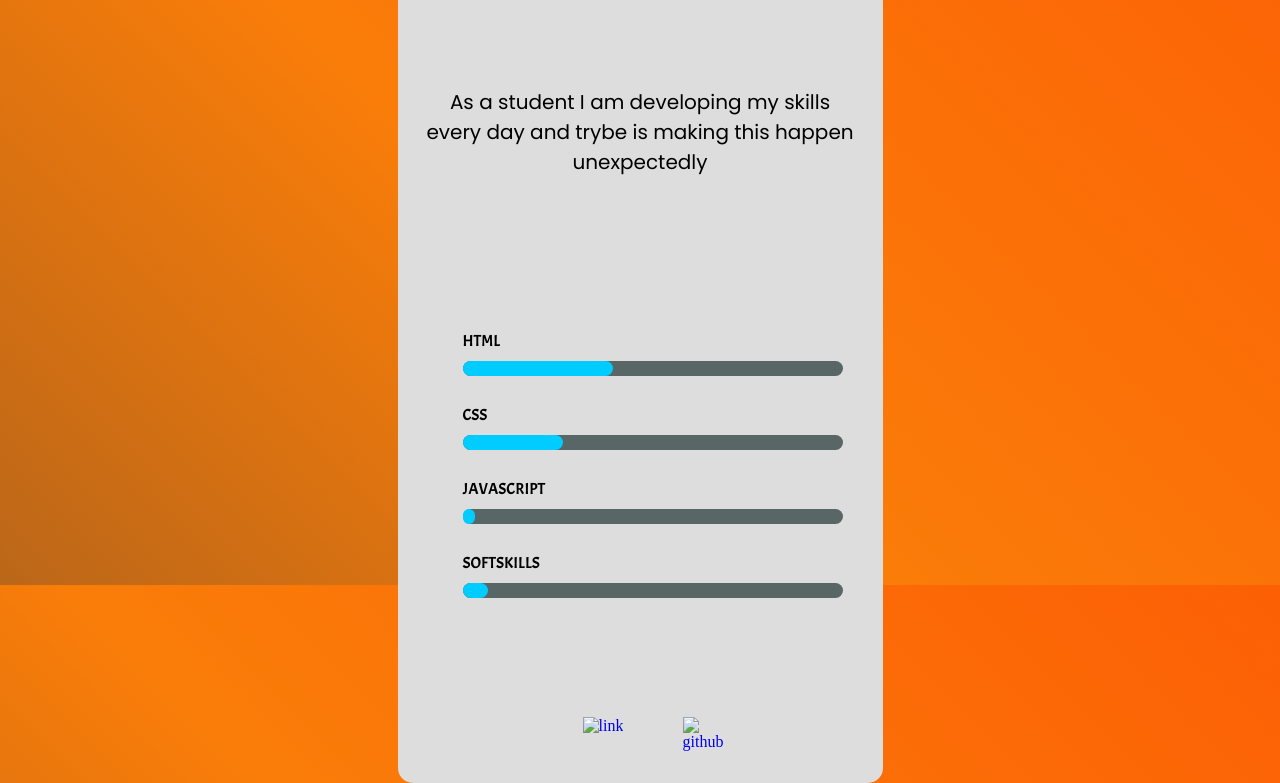
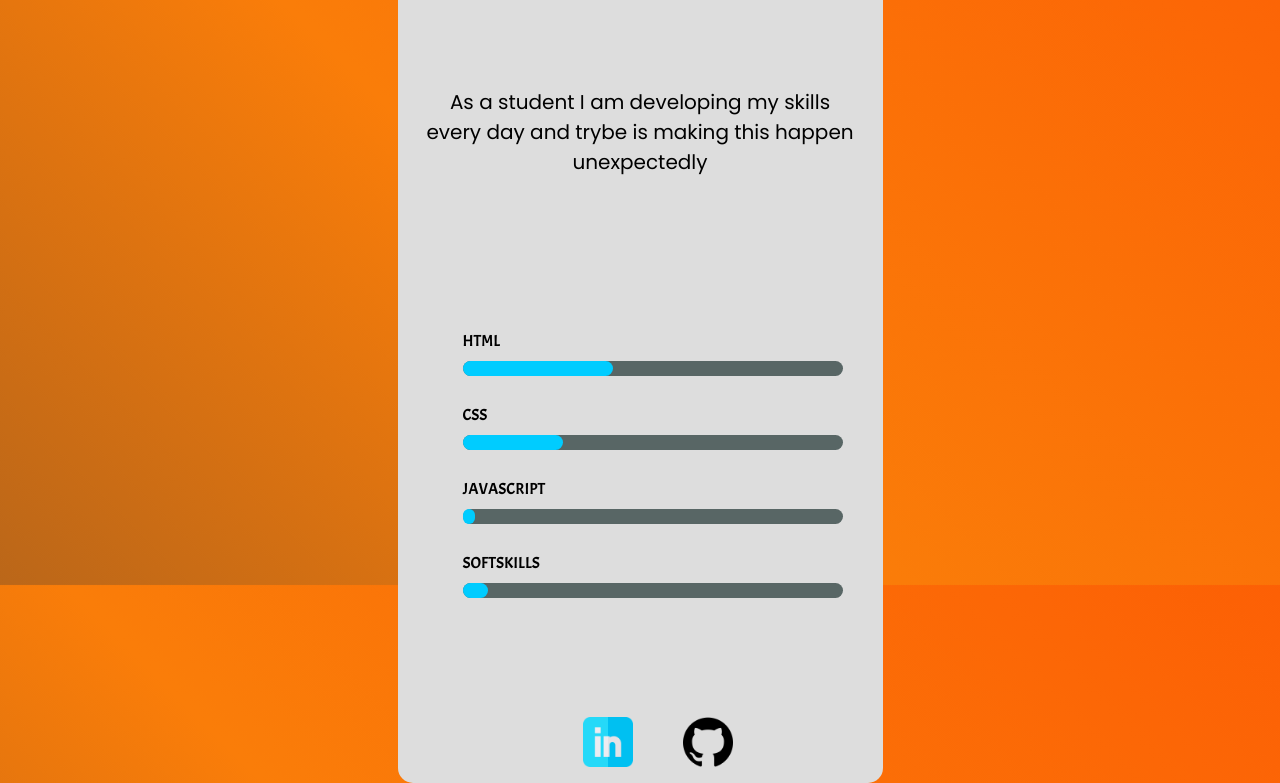
Before and after one commit to rafadevsantana/rafadevsantana, a plain HTML site: page index.html in a window 1280 px wide. Shown: the part 1815-2598 px from the top of the page. Drawn offline with Linux system fonts and the light colour scheme; the site is published under a folder, as on GitHub Pages, so addresses that start at the root find nothing.

Commit message:
lik e git fora

```diff
--- a/index.html
+++ b/index.html
@@ -65,8 +65,8 @@
 
     </div>
     <div>
-        <a class="git" href="https://github.com/rafadevsantana" target="_black"><img  src="/github.png" alt="github" srcset="" width="50px"></a>
-        <a class="link" href="https://www.linkedin.com/in/rafasfernandes/" target="_black"><img src="/linkedin.png" alt="link" srcset="" width="50px"></a>
+        <a class="git" href="https://github.com/rafadevsantana" target="_black"><img  src="github.png" alt="github" srcset="" width="50px"></a>
+        <a class="link" href="https://www.linkedin.com/in/rafasfernandes/" target="_black"><img src="linkedin.png" alt="link" srcset="" width="50px"></a>
     </div>
 </body>
 </html>
```
